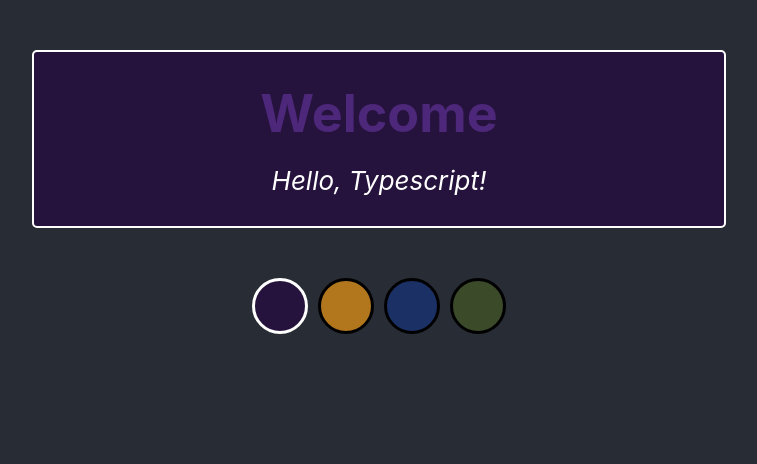
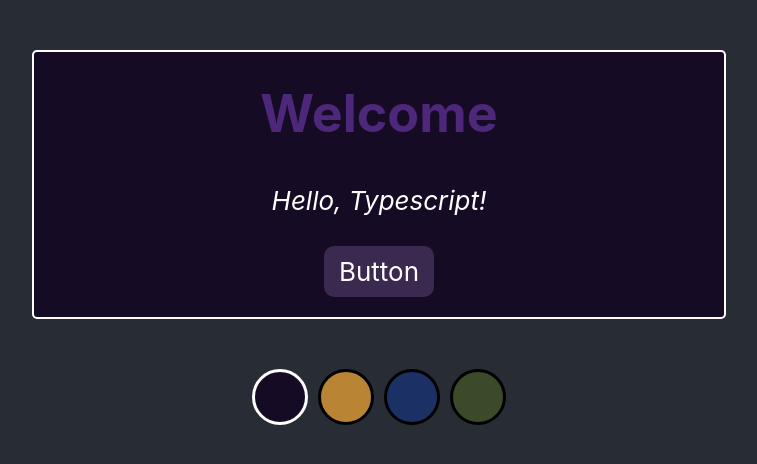
Before and after one commit to andrew-brainerd/react-ts, a React (Create React App) app: page / in a window 1280 px wide. Shown: the top 464 px of the page, without its empty margins (261-1018 px from the left). Built offline with nearby package versions, Linux system fonts and the light colour scheme.

Commit message:
Add Button component

```diff
--- a/src/components/App/App.tsx
+++ b/src/components/App/App.tsx
@@ -1,7 +1,7 @@
 import React, { useState } from 'react';
 import styled from 'styled-components';
 import useLocalStorage from '../../hooks/useLocalStorage';
-import { Theme, ThemeContext, themes } from '../style/theme';
+import { Theme, ThemeContext, themes } from '../../style/theme';
 import Message from '../Message/Message';
 import ThemePicker from '../ThemePicker/ThemePicker';
 
--- /dev/null
+++ b/src/components/Button/Button.tsx
@@ -0,0 +1,37 @@
+import React, { useContext } from 'react';
+import styled from 'styled-components';
+import { ThemeContext } from '../../style/theme';
+
+interface ButtonProps {
+  text: string
+  onClick(): void
+}
+
+const StyledButton = styled.div`
+  background: ${props => props.theme.buttonBackground};
+  border-radius: 10px;
+  cursor: pointer;
+  margin: 10px auto;
+  padding: 10px 15px;
+  transition: 0.3s background ease-in;
+  width: ${(props: { width?: string }) => props.width};
+
+  :hover {
+    background: ${props => props.theme.buttonBackgroundHover}
+  }
+`;
+
+const Button = (props: ButtonProps) => {
+  const { theme } = useContext(ThemeContext);
+
+  return (
+    <StyledButton
+      theme={theme}
+      onClick={props.onClick}
+    >
+      {props.text}
+    </StyledButton>
+  );
+}
+
+export default Button;
--- a/src/components/Message/Message.tsx
+++ b/src/components/Message/Message.tsx
@@ -1,6 +1,7 @@
 import React, { useContext } from 'react';
 import styled from 'styled-components';
-import { ThemeContext } from '../style/theme';
+import { ThemeContext } from '../../style/theme';
+import Button from '../Button/Button';
 
 interface UserMessage {
   title: string,
@@ -8,9 +9,12 @@ interface UserMessage {
 }
 
 const Container = styled.div`
+  align-items: center;
   background: ${props => props.theme.background};
   border: 2px solid ${props => props.theme.color};
   border-radius: 5px;
+  display: flex;
+  flex-direction: column;
   margin: 50px auto;
   padding: 10px 25px;
   transition: 0.3s all ease-in;
@@ -38,6 +42,10 @@ const Message = ({ title, text }: UserMessage): any => {
     <Container theme={theme}>
       <Title theme={theme}>{title}</Title>
       <Text theme={theme}>{text}</Text>
+      <Button
+        text='Button'
+        onClick={() => alert('Hello')}
+      />
     </Container>
   );
 }
--- a/src/components/ThemePicker/ThemePicker.tsx
+++ b/src/components/ThemePicker/ThemePicker.tsx
@@ -1,6 +1,6 @@
 import React, { useContext } from 'react';
 import styled from 'styled-components';
-import { themes, ThemeContext } from '../style/theme';
+import { themes, ThemeContext } from '../../style/theme';
 
 const ThemeBlockContainer = styled.div`
   display: flex;
--- a/src/components/style/theme.ts
+++ b/src/style/theme.ts
@@ -8,7 +8,9 @@ export interface Theme {
   name: string,
   background: string,
   headerColor: string,
-  color: string
+  color: string,
+  buttonBackground: string,
+  buttonBackgroundHover: string
 };
 
 interface Context {
@@ -18,28 +20,36 @@ interface Context {
 
 export const themes: ThemeList = {
   purple: {
-    name: 'Purple',
+    name: 'purple',
     headerColor: '#4d277a',
-    background: '#26133d',
-    color: 'white'
+    background: '#160b24',
+    color: 'white',
+    buttonBackground: '#3b2a50',
+    buttonBackgroundHover: '#514263'
   },
   orange: {
     name: 'orange',
     headerColor: '#ffab2a',
-    background: '#b2771d',
-    color: 'white'
+    background: '#b98433',
+    color: 'white',
+    buttonBackground: '#c99f60',
+    buttonBackgroundHover: '#d0ad77'
   },
   blue: {
     name: 'blue',
     headerColor: '#457cff',
     background: '#1b3166',
-    color: 'white'
+    color: 'white',
+    buttonBackground: '#485a84',
+    buttonBackgroundHover: '#7683a3'
   },
   green: {
     name: 'green',
     headerColor: '#769452',
     background: '#3b4a29',
-    color: 'white'
+    color: 'white',
+    buttonBackground: '#626e53',
+    buttonBackgroundHover: '#89927e'
   },
 };
 
```
